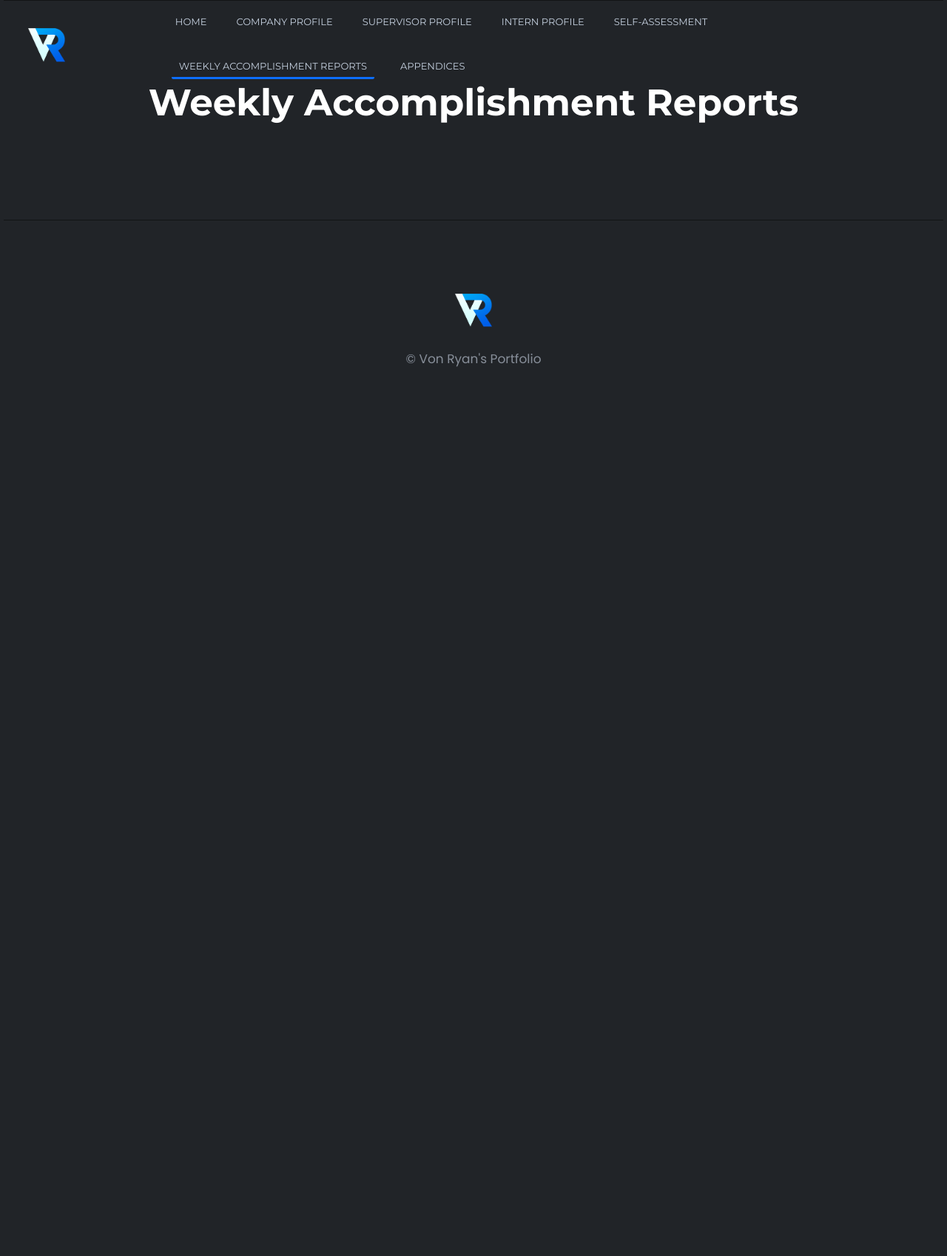
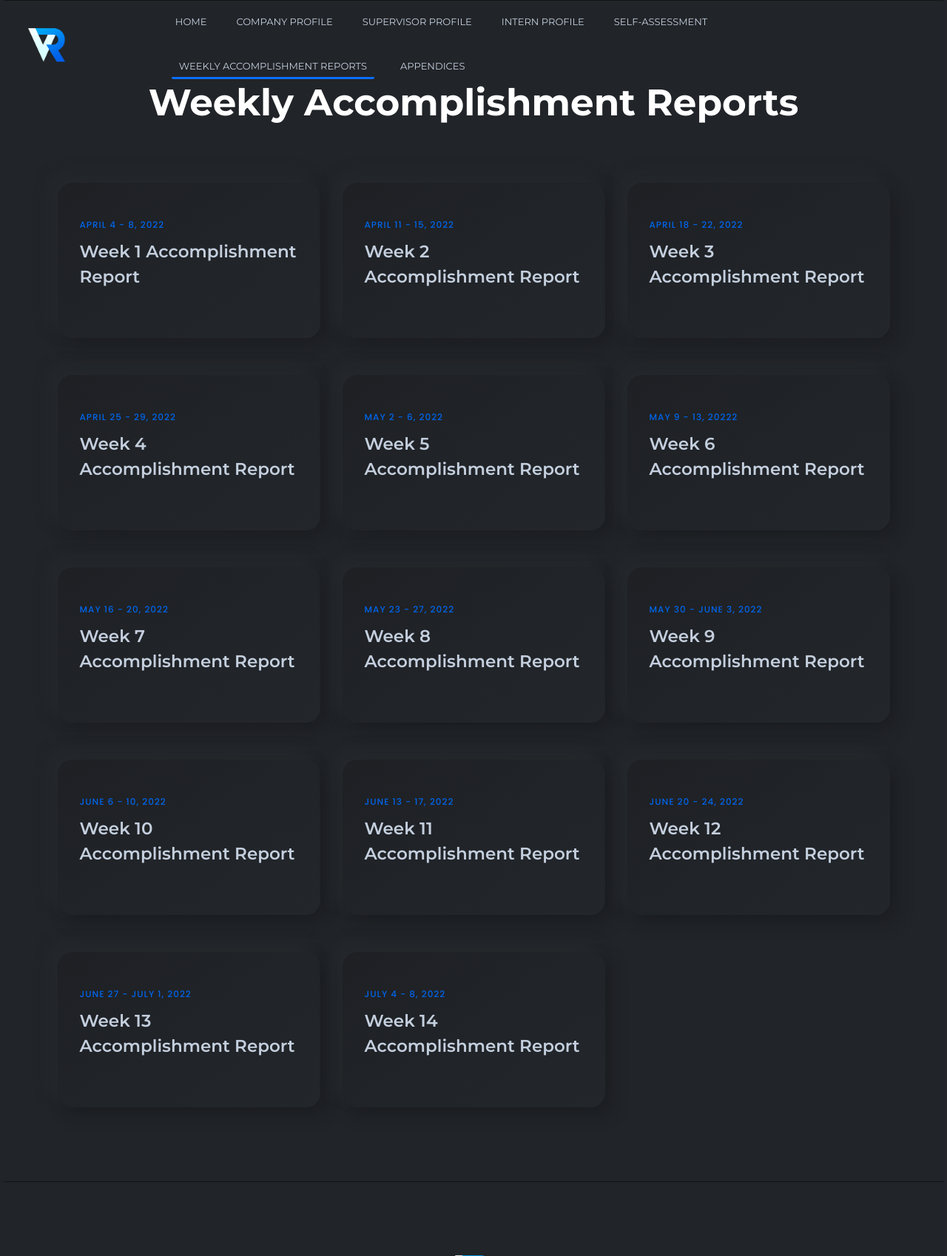
Before and after one commit to Vonister/ojtportfolio, a PHP site: page /weekly_report.php in a window 1280 px wide. Shown: the top 1698 px of the page at 74% size. Before the commit the page ends 496 px from the top, so only its background shows below. Run offline with PHP 8.4, Linux system fonts and the light colour scheme; data that the repository does not hold is empty.

Commit message:
Rollback changes

```diff
--- a/header.php
+++ b/header.php
@@ -1,7 +1,7 @@
 <?php
-session_Start();
-ob_start();
-include('db_config.php');
+// session_Start();
+// ob_start();
+// include('db_config.php');
 
 ?>
 
--- a/weekly_report.php
+++ b/weekly_report.php
@@ -1,12 +1,23 @@
 <?php
 $page = "weekly_report";
-ob_start();
 include('header.php');
 
+$num_week = 14;
+$week1="APRIL 4 - 8, 2022";
+$week2="APRIL 11 - 15, 2022";
+$week3="April 18 - 22, 2022";
+$week4="April 25 - 29, 2022";
+$week5="May 2 - 6, 2022";
+$week6="May 9 - 13, 20222";
+$week7="May 16 - 20, 2022";
+$week8="May 23 - 27, 2022";
+$week9="May 30 - June 3, 2022";
+$week10="June 6 - 10, 2022";
+$week11="June 13 - 17, 2022";
+$week12="June 20 - 24, 2022";
+$week13="June 27 - July 1, 2022";
+$week14="July 4 - 8, 2022";
 
-// Fetch all weekly report
-$sql = "SELECT * FROM weekly_report ORDER BY id";
-$result = mysqli_query($conn, $sql);
 
 ?>
 
@@ -27,20 +38,84 @@ $result = mysqli_query($conn, $sql);
 
             <?php
 
-            while ($row = mysqli_fetch_array($result)) {
+            for($count=1; $count<=$num_week; $count++) {
             ?>
             <!-- Start Single Portfolio -->
             <div data-aos="fade-up" data-aos-delay="100" data-aos-once="true" class="col-lg-6 col-xl-4 col-md-6 col-12 mt--50 mt_md--30 mt_sm--30">
-                <div class="rn-portfolio" data-bs-toggle="modal" data-bs-target="#week<?php echo $row['id'] ?>">
+                <div class="rn-portfolio" data-bs-toggle="modal" data-bs-target="#week<?php echo $count ?>">
                     <div class="inner">
                         <div class="content">
                             <div class="category-info">
                                 <div class="category-list">
-                                    <a href="javascript:void(0)"><?php echo $row['date'] ?></a>
+                                    <a href="javascript:void(0)"><?php
+                                    switch($count){
+                                        case 1:
+                                            echo $week1;
+                                        break;
+
+                                        case 2:
+                                            echo $week2;
+                                        break;
+
+                                        case 3:
+                                            echo $week3;
+                                        break;
+
+                                        case 4:
+                                            echo $week4;
+                                        break;
+
+                                        case 5:
+                                            echo $week5;
+                                        break;
+
+                                        case 6:
+                                            echo $week6;
+                                        break;
+
+                                        case 7:
+                                            echo $week7;
+                                        break;
+
+                                        case 8:
+                                            echo $week8;
+                                        break;
+
+                                        case 9:
+                                            echo $week9;
+                                        break;
+
+                                        case 10:
+                                            echo $week10;
+                                        break;
+
+                                        case 11:
+                                            echo $week11;
+                                        break;
+
+                                        case 12:
+                                            echo $week12;
+                                        break;
+
+                                        case 13:
+                                            echo $week13;
+                                        break;
+
+                                        case 14:
+                                            echo $week14;
+                                        break;
+
+
+                                        default:
+                                        echo null;
+                                        break;
+                                    }
+
+                                    ?></a>
                                 </div>
 
                             </div>
-                            <h4 class="title"><a href="javascript:void(0)"><?php echo $row['name'] ?> <i class="feather-arrow-up-right"></i></a></h4>
+                            <h4 class="title"><a href="javascript:void(0)">Week <?php echo $count ?> Accomplishment Report <i class="feather-arrow-up-right"></i></a></h4>
                         </div>
                     </div>
                 </div>
@@ -51,15 +126,15 @@ $result = mysqli_query($conn, $sql);
 
 
             <!-- Start Modal-->
-            <div class="modal fade" id="week<?php echo $row['id'] ?>" tabindex="-1" aria-labelledby="exampleModalLabel" aria-hidden="true">
+            <div class="modal fade" id="week<?php echo $count ?>" tabindex="-1" aria-labelledby="exampleModalLabel" aria-hidden="true">
                 <div class="modal-dialog ">
                     <div class="modal-content">
                         <div class="modal-header">
-                            <h5 class="modal-title" id="exampleModalLabel"><?php echo $row['name'] ?></h5>
+                            <h5 class="modal-title" id="exampleModalLabel">Week <?php echo $count ?> Accomplishment Report</h5>
                             <button type="button" class="btn-close" data-bs-dismiss="modal" aria-label="Close"></button>
                         </div>
                         <div class="modal-body">
-                        <embed style="height: 100vh" class="w-100" src="assets/pdf/<?php echo $row['filename'] ?>#toolbar=0" type="application/pdf">
+                        <embed style="height: 100vh" class="w-100" src="assets/pdf/Week <?php echo $count ?>.pdf#toolbar=0" type="application/pdf">
                         </div>
                         <div class="modal-footer">
                             <button type="button" class="btn btn-secondary" data-bs-dismiss="modal">Close</button>
@@ -67,9 +142,11 @@ $result = mysqli_query($conn, $sql);
                     </div>
                 </div>
             </div>
-             <!-- End Modal-->
+             <!-- End Modal -->
 
              <?php
+
+
             }
             ?>
         </div>
@@ -78,6 +155,5 @@ $result = mysqli_query($conn, $sql);
 <!-- End portfolio Area -->
 
 <?php
-ob_flush();
 include('footer.php');
 ?>
```
